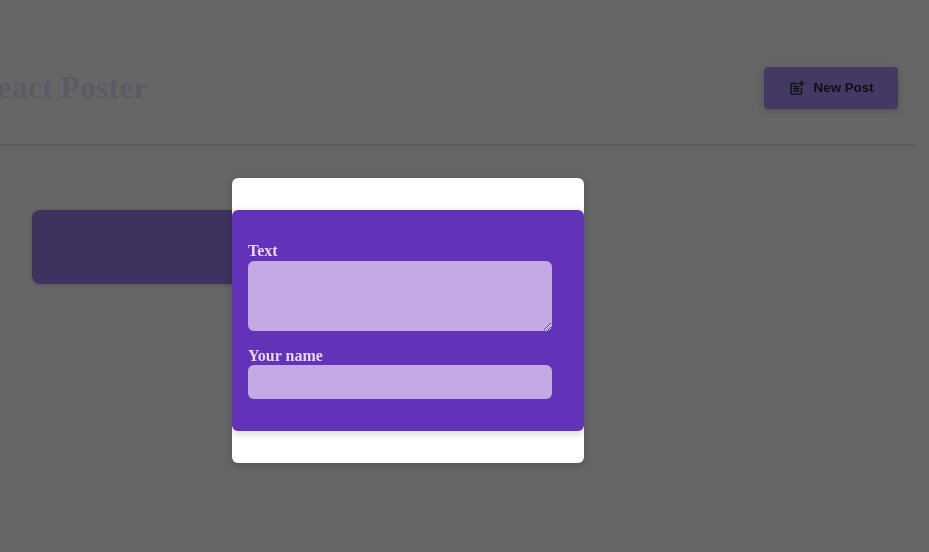
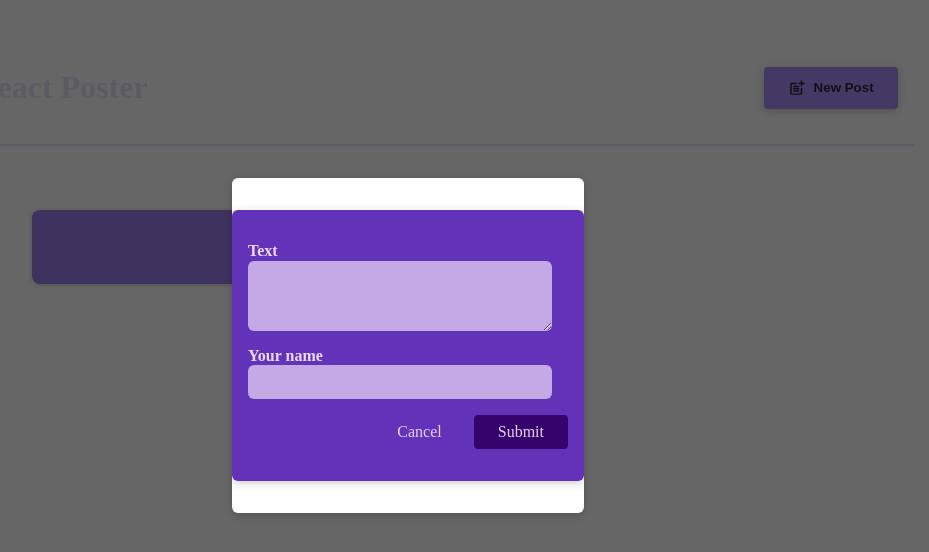
Before and after one commit to bml3i/react-crash-course, a React (Vite) app: page / in a window 1280 px wide. Both pictures are taken after a click on the button "New Post". Shown: the top 552 px of the page, without its empty margins (232-1161 px from the left). Built offline with nearby package versions, Linux system fonts and the light colour scheme.

Commit message:
add the form elements

```diff
--- a/src/components/NewPost.jsx
+++ b/src/components/NewPost.jsx
@@ -12,6 +12,10 @@
         <label htmlFor="name">Your name</label>
         <input type="text" id="name" required onChange={props.onAuthorChange} />
       </p>
+      <p className={classes.actions}>
+        <button type="button" onClick={props.onCancel}>Cancel</button>
+        <button>Submit</button>
+      </p>
     </form>
   );
 }
--- a/src/components/PostsList.jsx
+++ b/src/components/PostsList.jsx
@@ -18,7 +18,7 @@
                         setBodyText(event.target.value);
                     }} onAuthorChange={(event) => {
                         setAuthor(event.target.value);
-                    }} />
+                    }} onCancel={onStopPosting} />
                 </Modal>
             }
 
```
